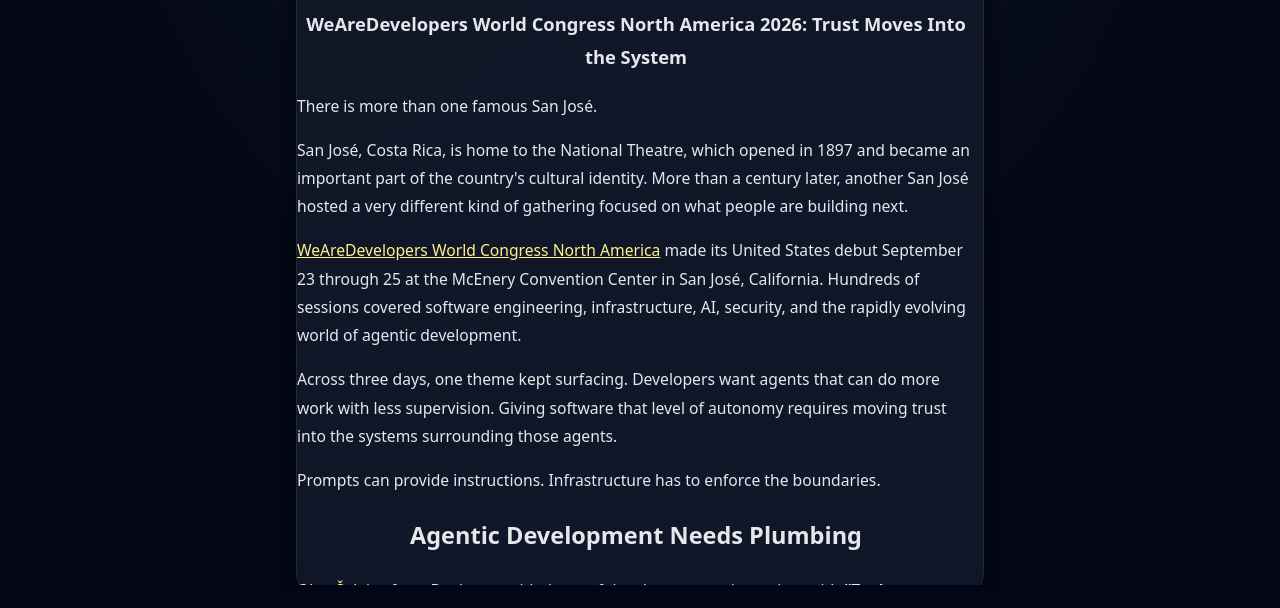
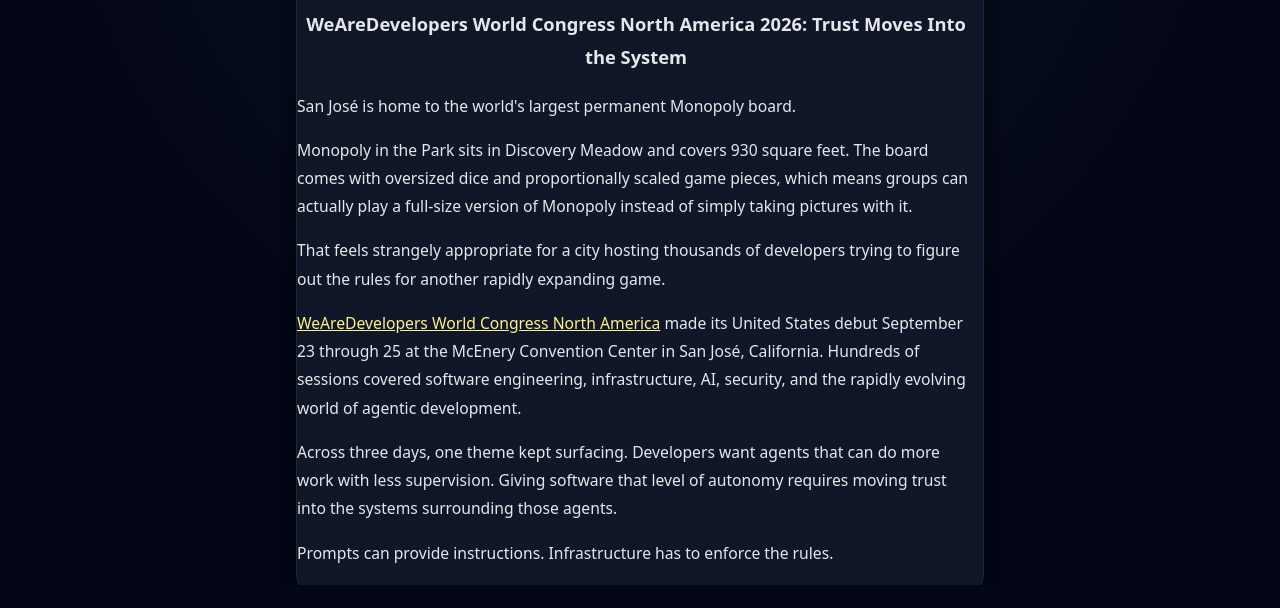
Before and after one commit to mcdwayne/new-dwayne-mcdaniel.com, a plain HTML site: page blog/WeAreDevelopersWordCongressNorthAmerica2026.html in a window 1280 px wide. Shown: the part 192-800 px from the top of the page. Drawn offline with Linux system fonts and the light colour scheme.

Commit message:
upated WAD blog post with the RIGHT SJ

```diff
--- a/blog/WeAreDevelopersWordCongressNorthAmerica2026.html
+++ b/blog/WeAreDevelopersWordCongressNorthAmerica2026.html
@@ -455,11 +455,15 @@
             </header>
 
             <p>
-    There is more than one famous San José.
+              San José is home to the world's largest permanent Monopoly board.
             </p>
 
             <p>
-    San José, Costa Rica, is home to the National Theatre, which opened in 1897 and became an important part of the country's cultural identity. More than a century later, another San José hosted a very different kind of gathering focused on what people are building next.
+              Monopoly in the Park sits in Discovery Meadow and covers 930 square feet. The board comes with oversized dice and proportionally scaled game pieces, which means groups can actually play a full-size version of Monopoly instead of simply taking pictures with it.
+            </p>
+
+            <p>
+              That feels strangely appropriate for a city hosting thousands of developers trying to figure out the rules for another rapidly expanding game.
             </p>
 
             <p>
@@ -472,9 +476,8 @@
             </p>
 
             <p>
-    Prompts can provide instructions. Infrastructure has to enforce the boundaries.
+              Prompts can provide instructions. Infrastructure has to enforce the rules.
             </p>
-
   <h2>Agentic Development Needs Plumbing</h2>
 
   <p>
```
Lines whose indentation alone changed are shown as unchanged.
